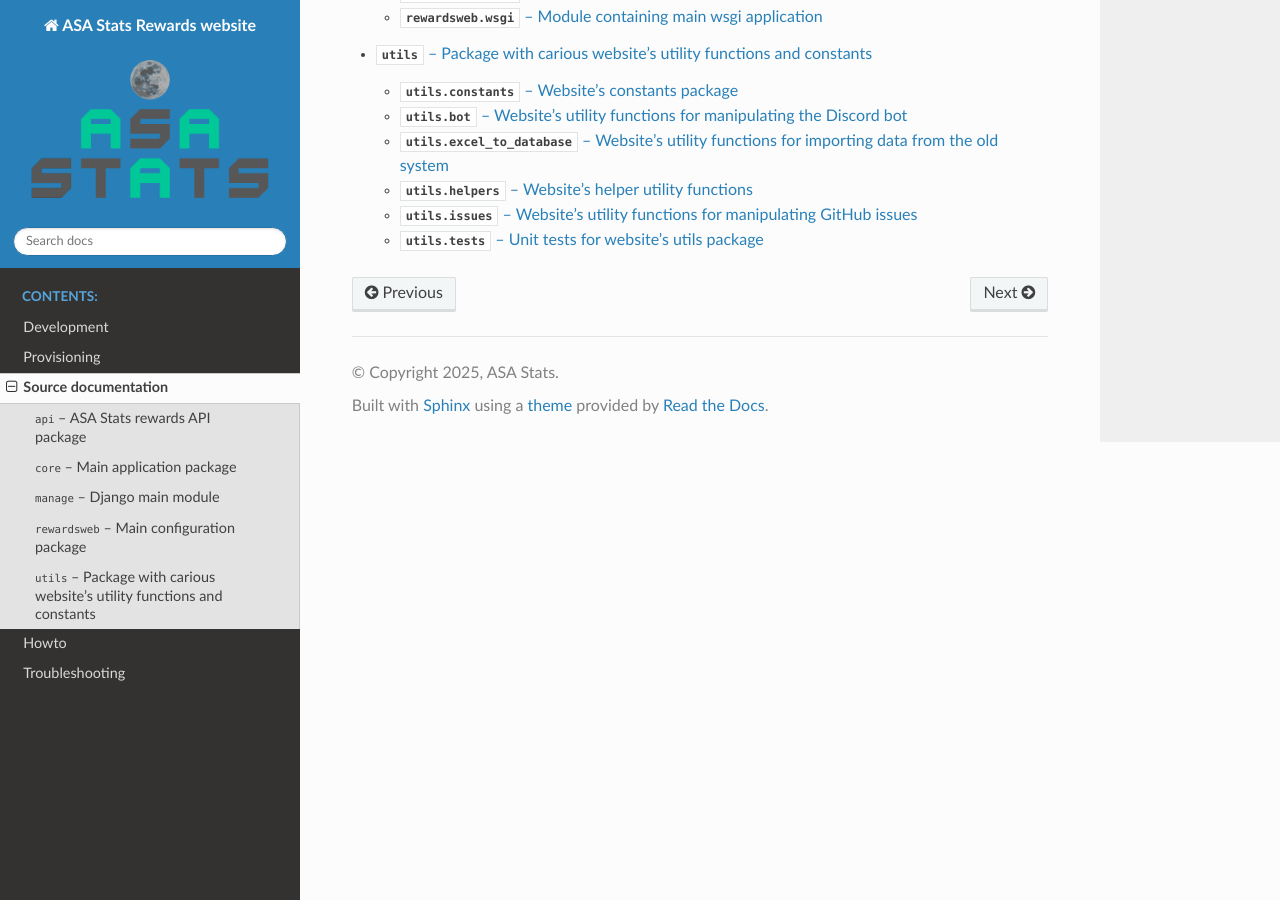
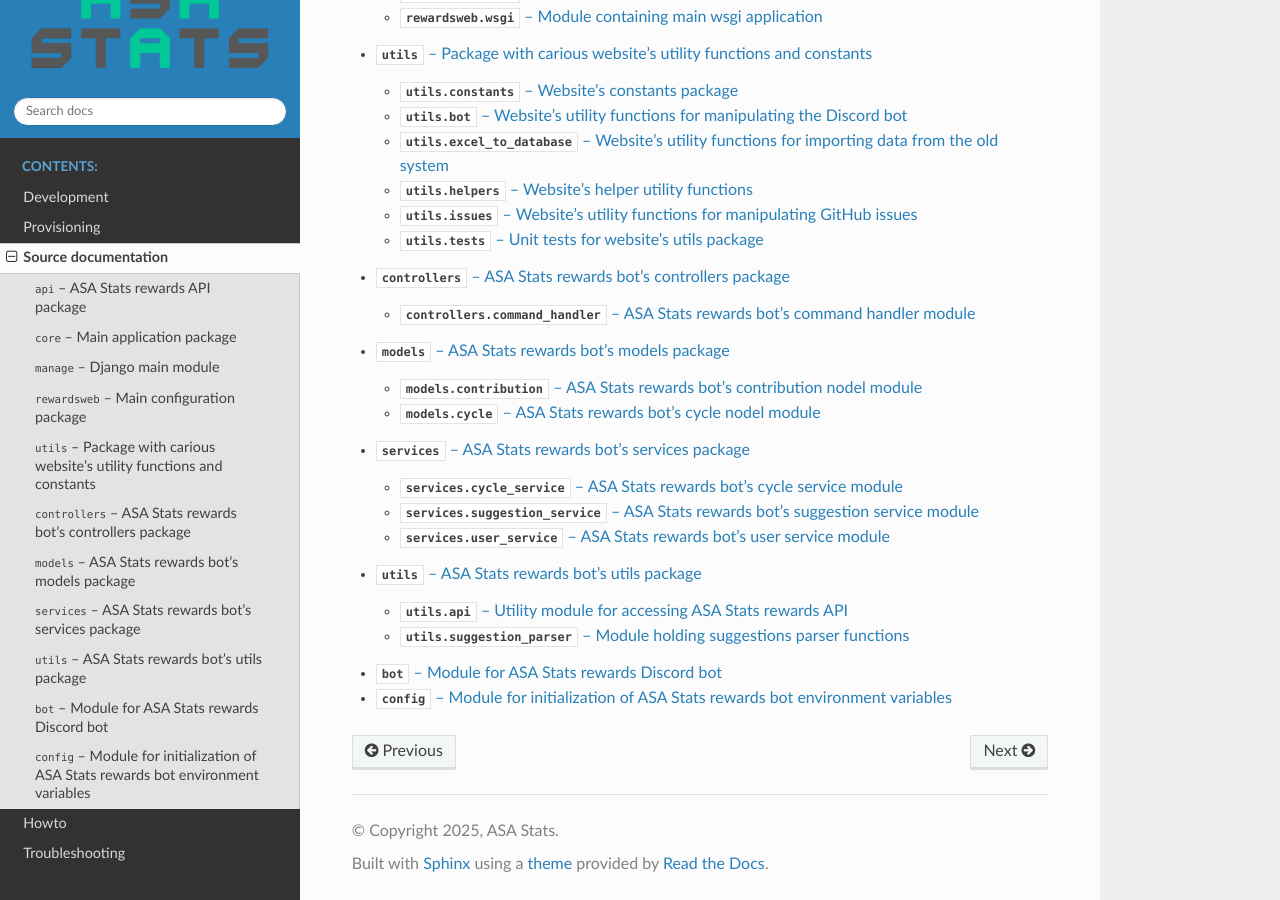
Before and after one commit to ipaleka/rewards-site, a Sphinx documentation site: the page built from docs/api.rst, in a window 1280 px wide and 900 px high, scrolled down 863 px. Built offline with Sphinx 7.4.7 and the Read the Docs theme 3.1.0, drawn with Linux system fonts in a browser that asks for light colours; the version number could not be read and is left out.

Commit message:
Initial setup for rewardsbot documentation

```diff
--- a/docs/api.rst
+++ b/docs/api.rst
@@ -7,3 +7,4 @@
    :maxdepth: 2
 
    api/rewardsweb
+   api/rewardsbot
--- /dev/null
+++ b/docs/api/rewardsbot.rst
@@ -0,0 +1,124 @@
+:mod:`controllers` -- ASA Stats rewards bot's controllers package
+*****************************************************************
+
+.. automodule:: controllers
+  :members:
+  :undoc-members:
+  :show-inheritance:
+
+
+:mod:`controllers.command_handler` --  ASA Stats rewards bot's command handler module
+-------------------------------------------------------------------------------------
+
+.. automodule:: controllers.command_handler
+  :members:
+  :undoc-members:
+  :show-inheritance:
+
+
+:mod:`models` -- ASA Stats rewards bot's models package
+*******************************************************
+
+.. automodule:: models
+  :members:
+  :undoc-members:
+  :show-inheritance:
+
+
+:mod:`models.contribution` --  ASA Stats rewards bot's contribution nodel module
+--------------------------------------------------------------------------------
+
+.. automodule:: models.contribution
+  :members:
+  :undoc-members:
+  :show-inheritance:
+
+
+:mod:`models.cycle` --  ASA Stats rewards bot's cycle nodel module
+------------------------------------------------------------------
+
+.. automodule:: models.cycle
+  :members:
+  :undoc-members:
+  :show-inheritance:
+
+
+:mod:`services` -- ASA Stats rewards bot's services package
+***********************************************************
+
+.. automodule:: services
+  :members:
+  :undoc-members:
+  :show-inheritance:
+
+
+:mod:`services.cycle_service` --  ASA Stats rewards bot's cycle service module
+------------------------------------------------------------------------------
+
+.. automodule:: services.cycle_service
+  :members:
+  :undoc-members:
+  :show-inheritance:
+
+
+:mod:`services.suggestion_service` --  ASA Stats rewards bot's suggestion service module
+----------------------------------------------------------------------------------------
+
+.. automodule:: services.suggestion_service
+  :members:
+  :undoc-members:
+  :show-inheritance:
+
+
+:mod:`services.user_service` --  ASA Stats rewards bot's user service module
+----------------------------------------------------------------------------
+
+.. automodule:: services.user_service
+  :members:
+  :undoc-members:
+  :show-inheritance:
+
+
+:mod:`utils` -- ASA Stats rewards bot's utils package
+*****************************************************
+
+.. automodule:: utils
+  :members:
+  :undoc-members:
+  :show-inheritance:
+
+
+:mod:`utils.api` --  Utility module for accessing ASA Stats rewards API
+-----------------------------------------------------------------------
+
+.. automodule:: utils.api
+  :members:
+  :undoc-members:
+  :show-inheritance:
+
+
+:mod:`utils.suggestion_parser` --  Module holding suggestions parser functions
+------------------------------------------------------------------------------
+
+.. automodule:: utils.suggestion_parser
+  :members:
+  :undoc-members:
+  :show-inheritance:
+
+
+:mod:`bot` -- Module for ASA Stats rewards Discord bot
+******************************************************
+
+.. automodule:: bot
+  :members:
+  :undoc-members:
+  :show-inheritance:
+
+
+:mod:`config` -- Module for initialization of ASA Stats rewards bot environment variables
+*****************************************************************************************
+
+.. automodule:: config
+  :members:
+  :undoc-members:
+  :show-inheritance:
```
Also changed, not shown: 3 other files.
